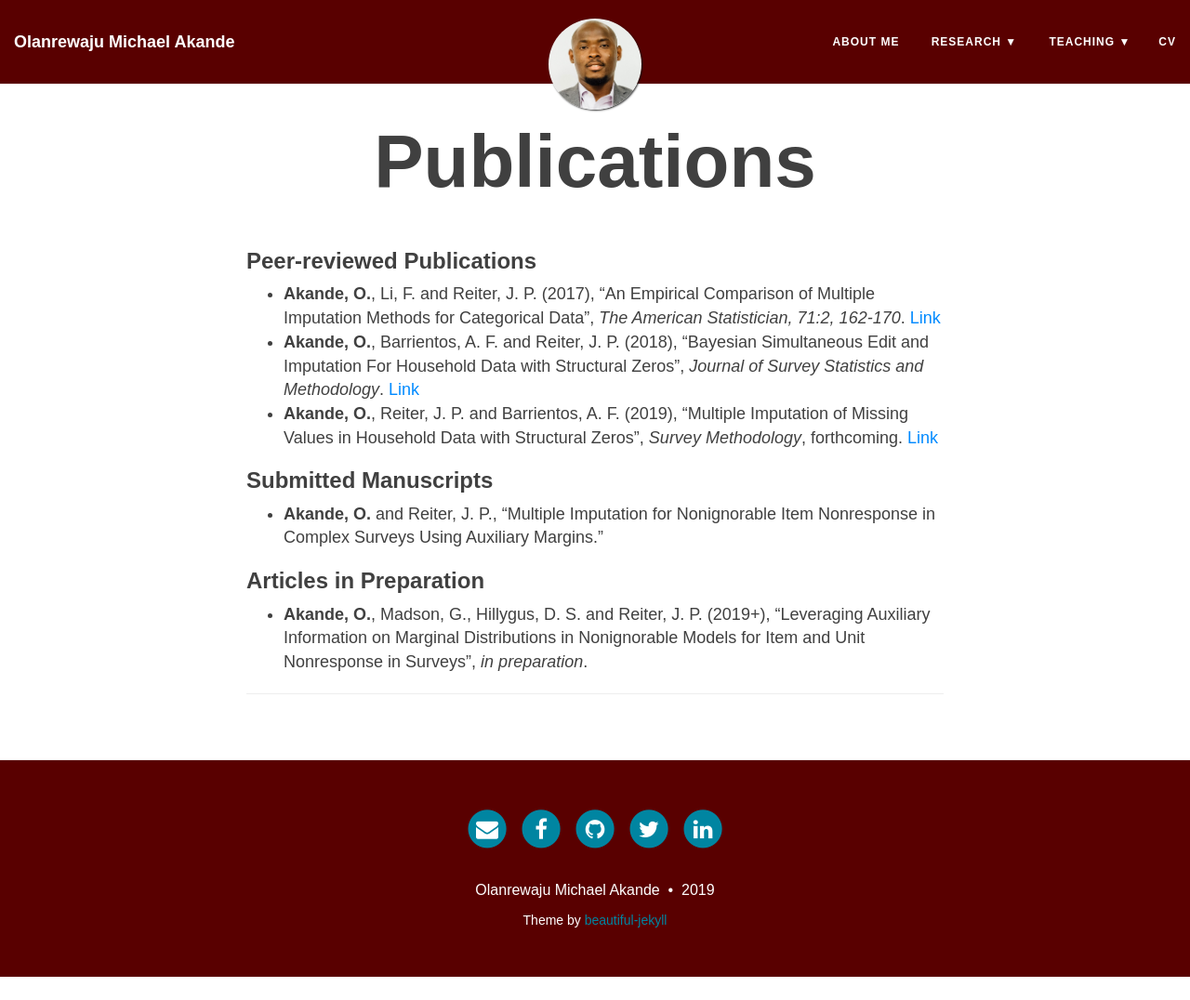
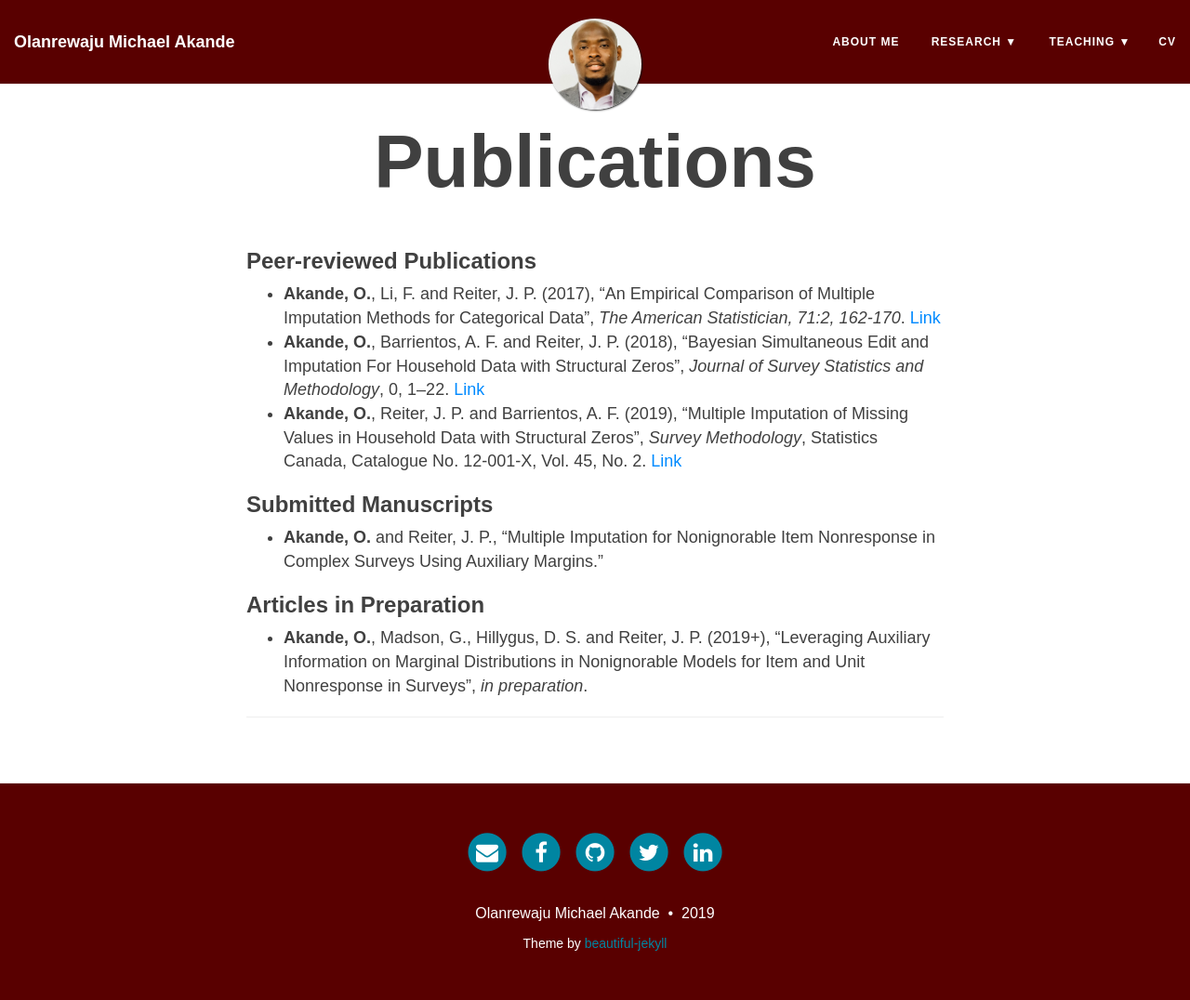
Before and after one commit to akandelanre/akandelanre.github.io, a Jekyll site: the page built from publications.md, in a window 1280 px wide and 1076 px high. Shown: the whole window at 93% size. Built offline with Jekyll 4.4.1, drawn with Linux system fonts in a browser that asks for light colours; nearby versions of some CDN libraries.

Commit message:
Update recent paper

```diff
--- a/publications.md
+++ b/publications.md
@@ -5,8 +5,8 @@ title: Publications
 
 ### Peer-reviewed Publications
 - **Akande, O.**, Li, F. and Reiter, J. P. (2017), "An Empirical Comparison of Multiple Imputation Methods for Categorical Data", _The American Statistician, 71:2, 162-170_. [Link](http://amstat.tandfonline.com/eprint/64x4hfgkSgQPXwGrBSRV/full)
-- **Akande, O.**, Barrientos, A. F. and Reiter, J. P. (2018), "Bayesian Simultaneous Edit and Imputation For Household Data with Structural Zeros", _Journal of Survey Statistics and Methodology_. [Link](https://dx.doi.org/10.1093/jssam/smy022)
-- **Akande, O.**, Reiter, J. P. and Barrientos, A. F. (2019), "Multiple Imputation of Missing Values in Household Data with Structural Zeros", _Survey Methodology_, forthcoming.  [Link](https://arxiv.org/abs/1707.05916)
+- **Akande, O.**, Barrientos, A. F. and Reiter, J. P. (2018), "Bayesian Simultaneous Edit and Imputation For Household Data with Structural Zeros", _Journal of Survey Statistics and Methodology_, 0, 1–22. [Link](https://dx.doi.org/10.1093/jssam/smy022)
+- **Akande, O.**, Reiter, J. P. and Barrientos, A. F. (2019), "Multiple Imputation of Missing Values in Household Data with Structural Zeros", _Survey Methodology_, Statistics Canada, Catalogue No. 12-001-X, Vol. 45, No. 2.  [Link](https://www150.statcan.gc.ca/n1/pub/12-001-x/2019002/article/00005-eng.htm6)
 
 ### Submitted Manuscripts
 - **Akande, O.** and Reiter, J. P., "Multiple Imputation for Nonignorable Item Nonresponse in Complex Surveys Using Auxiliary Margins."
```
